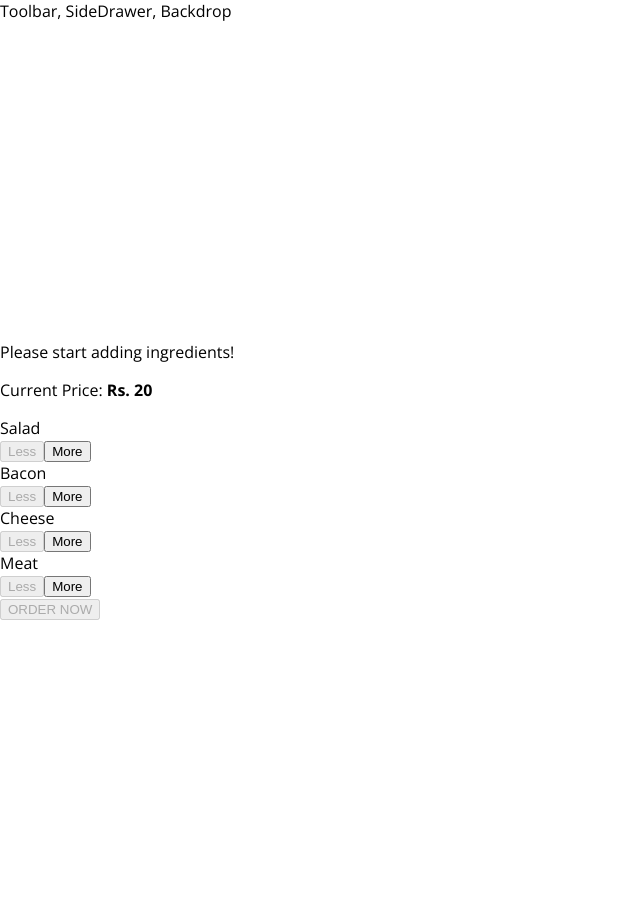
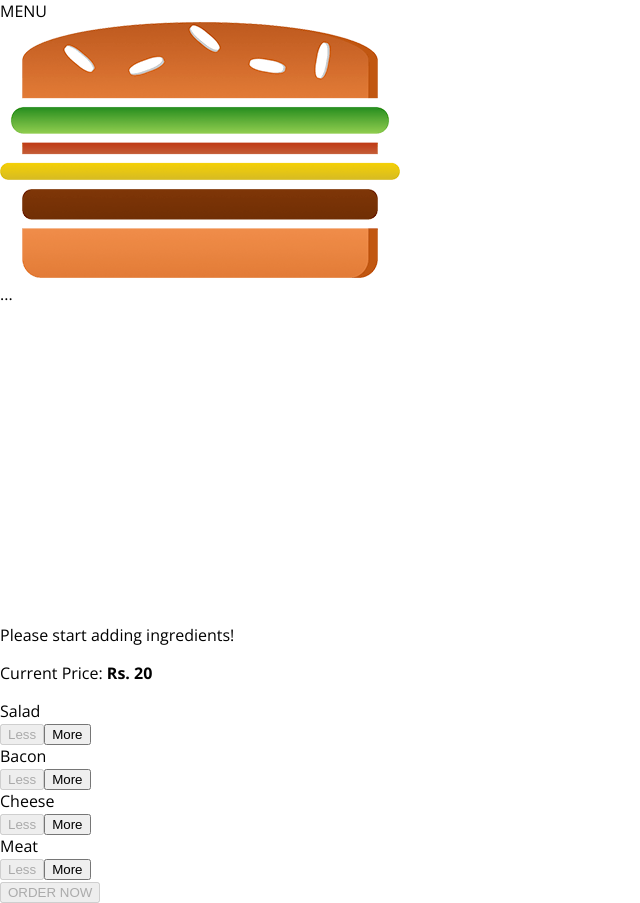
Before and after one commit to ArleneDcosta/Burger-App, a React app: page / in a window 1280 px wide. Shown: the whole page, without its empty margins (0-640 px from the left). Before the commit the page ends 800 px from the top, so only its background shows below. Built offline with nearby package versions, Linux system fonts and the light colour scheme.

Commit message:
editing Logo

```diff
--- a/src/components/Layout/Layout.css
+++ b/src/components/Layout/Layout.css
@@ -1,3 +1,3 @@
 .Content{
-    margin-top: 15px;
+    margin-top: 72px;
 }
--- a/src/components/Layout/Layout.js
+++ b/src/components/Layout/Layout.js
@@ -1,11 +1,12 @@
 import React from 'react';
 import Auxiliary from '../../hoc/Auxiliary';
 import classes from './Layout.css';
+import Toolbar from '../Navigation/Toolbar/Toolbar';
 
 
 const layout = ( props) => (
 	<Auxiliary>
-	<div>Toolbar, SideDrawer, Backdrop</div>
+	<Toolbar />
 	<main className={classes.Content}>
 		{props.children}
 	</main>
--- /dev/null
+++ b/src/components/Logo/Logo.css
@@ -0,0 +1,11 @@
+.Logo{
+    background-color: white;
+    padding:8px;
+    height:80%;
+    box-sizing:border-box;
+    border-radius:5px;
+}
+
+.Logo img{
+    height:100%;
+}
--- /dev/null
+++ b/src/components/Logo/Logo.js
@@ -0,0 +1,12 @@
+import React from 'react';
+import burgerLogo from '../../assets/images/burger-logo.png';
+import classes from './Logo.css';
+
+const logo = (props) => (
+    <div className={classes.Logo}>
+        <img src={burgerLogo} alt="MyBurger"/>
+    </div>
+
+);
+
+export default logo;
--- a/src/components/Navigation/Toolbar/Toolbar.css
+++ b/src/components/Navigation/Toolbar/Toolbar.css
@@ -12,3 +12,9 @@
     box-sizing:border-box;
     z-index:90;
 }
+
+.Toolbar nav{
+    height:100%;
+
+
+}
--- a/src/components/Navigation/Toolbar/Toolbar.js
+++ b/src/components/Navigation/Toolbar/Toolbar.js
@@ -1,9 +1,11 @@
 import React from 'react';
+import classes from './Toolbar.css';
+import Logo from '../../Logo/Logo';
 
 const toolbar = (props) => (
-    <header>
+    <header className={classes.Toolbar}>
         <div>MENU</div>
-        <div>LOGO</div>
+        <Logo />
         <nav>
             ...
         </nav>
```
Also changed, not shown: src/assets/images/burger-logo.png (added).
